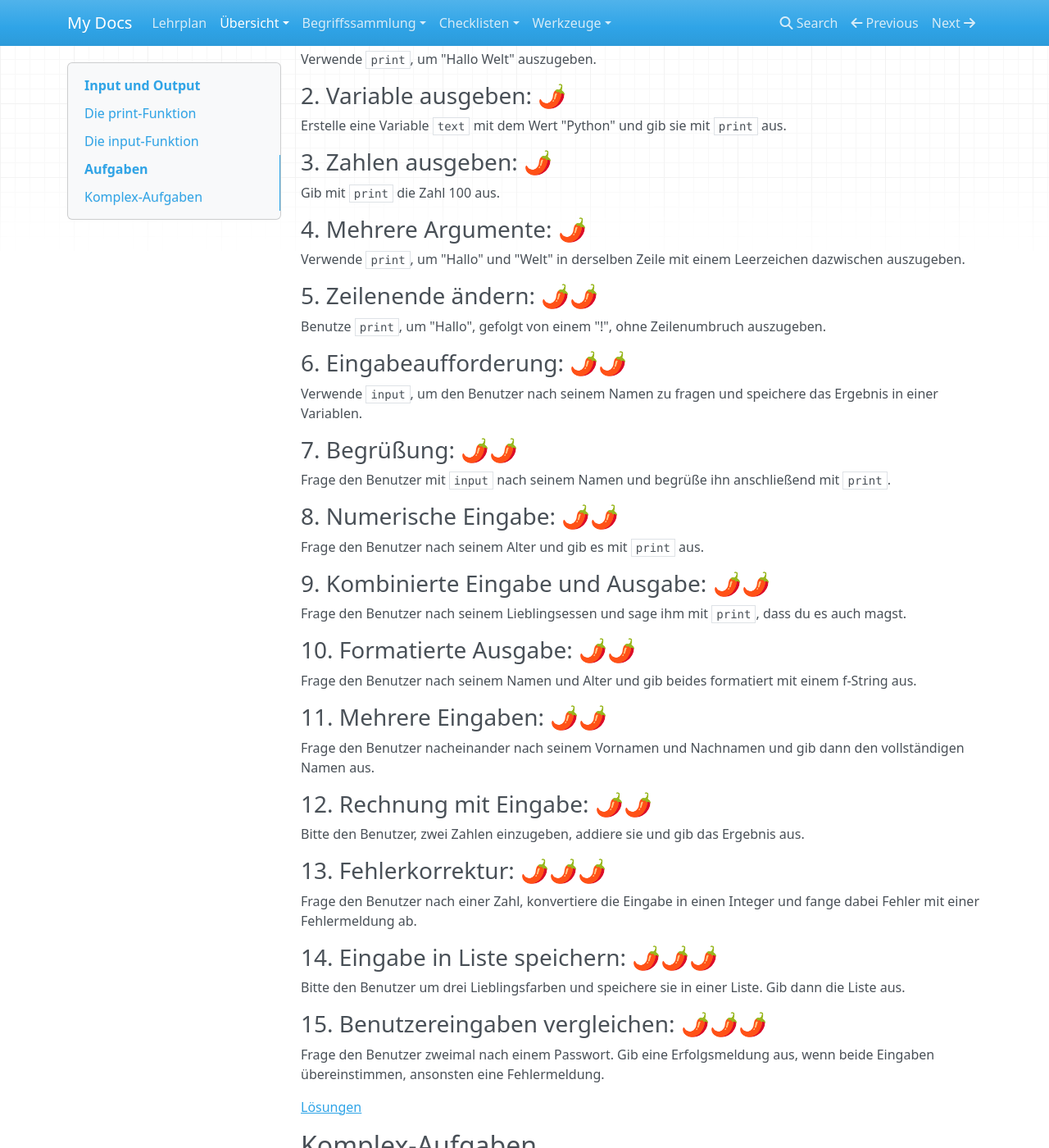
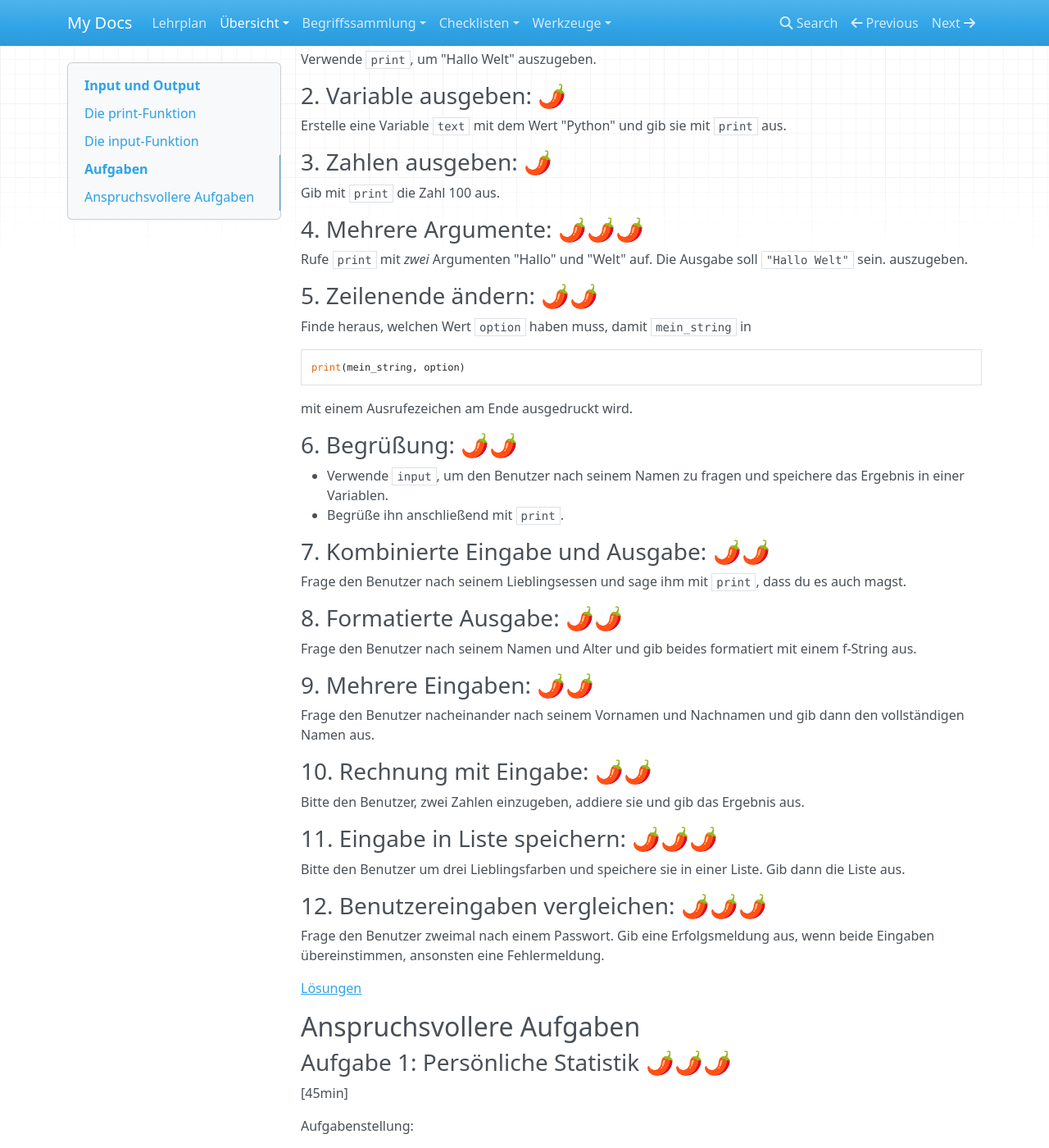
Before and after one commit to kevinsuelzle/Python_Wiki, an MkDocs documentation site: the page built from docs/lehrplan/python_grundlagen/input_output/input_output.md, in a window 1280 px wide and 1400 px high, scrolled down 1200 px. Shown: the whole window at 82% size. Built offline with MkDocs 1.6.1, drawn with Linux system fonts in a browser that asks for light colours; nearby versions of some CDN libraries.

Commit message:
reviewed w1t3 'Ein - und Ausgabe'

````diff
--- a/docs/lehrplan/python_grundlagen/input_output/input_output.md
+++ b/docs/lehrplan/python_grundlagen/input_output/input_output.md
@@ -58,42 +58,43 @@ Verwende `print`, um "Hallo Welt" auszugeben.
 Erstelle eine Variable `text` mit dem Wert "Python" und gib sie mit `print` aus.
 ### 3. **Zahlen ausgeben**: 🌶️
 Gib mit `print` die Zahl 100 aus.
-### 4. **Mehrere Argumente**: 🌶️
-Verwende `print`, um "Hallo" und "Welt" in derselben Zeile mit einem Leerzeichen dazwischen
+### 4. **Mehrere Argumente**: 🌶️🌶️🌶️
+Rufe `print` mit _zwei_ Argumenten "Hallo" und "Welt" auf. Die Ausgabe soll `"Hallo Welt"` sein.
 auszugeben.
 ### 5. **Zeilenende ändern**: 🌶️🌶️
-Benutze `print`, um "Hallo", gefolgt von einem "!", ohne Zeilenumbruch auszugeben.
-### 6. **Eingabeaufforderung**: 🌶️🌶️
-Verwende `input`, um den Benutzer nach seinem Namen zu fragen und speichere das Ergebnis in
+Finde heraus, welchen Wert `option` haben muss, damit `mein_string` in
+```python
+print(mein_string, option)
+```
+mit einem Ausrufezeichen am Ende ausgedruckt wird.
+
+### 6. **Begrüßung**: 🌶️🌶️
+* Verwende `input`, um den Benutzer nach seinem Namen zu fragen und speichere das Ergebnis in
 einer Variablen.
-### 7. **Begrüßung**: 🌶️🌶️
-Frage den Benutzer mit `input` nach seinem Namen und begrüße ihn anschließend mit `print`.
-### 8. **Numerische Eingabe**: 🌶️🌶️
-Frage den Benutzer nach seinem Alter und gib es mit `print` aus.
-### 9. **Kombinierte Eingabe und Ausgabe**: 🌶️🌶️
+* Begrüße ihn anschließend mit `print`.
+
+### 7. **Kombinierte Eingabe und Ausgabe**: 🌶️🌶️
 Frage den Benutzer nach seinem Lieblingsessen und sage ihm mit `print`, dass du
 es auch magst.
-### 10. **Formatierte Ausgabe**: 🌶️🌶️
+### 8. **Formatierte Ausgabe**: 🌶️🌶️
 Frage den Benutzer nach seinem Namen und Alter und gib beides formatiert mit einem
 f-String aus.
-### 11. **Mehrere Eingaben**: 🌶️🌶️
+### 9. **Mehrere Eingaben**: 🌶️🌶️
 Frage den Benutzer nacheinander nach seinem Vornamen und Nachnamen und gib dann den
 vollständigen Namen aus.
-### 12. **Rechnung mit Eingabe**: 🌶️🌶️
+### 10. **Rechnung mit Eingabe**: 🌶️🌶️
 Bitte den Benutzer, zwei Zahlen einzugeben, addiere sie und gib das Ergebnis aus.
-### 13. **Fehlerkorrektur**: 🌶️🌶️🌶️
-Frage den Benutzer nach einer Zahl, konvertiere die Eingabe in einen Integer und fange dabei
-Fehler mit einer Fehlermeldung ab.
-### 14. **Eingabe in Liste speichern**: 🌶️🌶️🌶️
+
+### 11. **Eingabe in Liste speichern**: 🌶️🌶️🌶️
 Bitte den Benutzer um drei Lieblingsfarben und speichere sie in einer Liste. Gib
 dann die Liste aus.
-### 15. **Benutzereingaben vergleichen**: 🌶️🌶️🌶️
+### 12. **Benutzereingaben vergleichen**: 🌶️🌶️🌶️
 Frage den Benutzer zweimal nach einem Passwort. Gib eine Erfolgsmeldung aus,
 wenn beide Eingaben übereinstimmen, ansonsten eine Fehlermeldung.
 
 [Lösungen](solutions.md#lösungen)
 
-## Komplex-Aufgaben
+## Anspruchsvollere Aufgaben
 
 ### **Aufgabe 1: Persönliche Statistik** 🌶️🌶️🌶️
 
````
